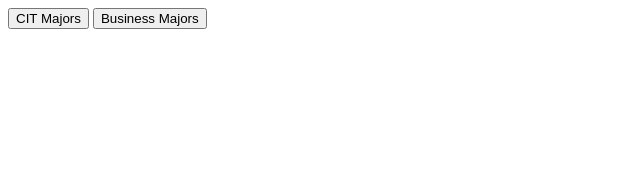
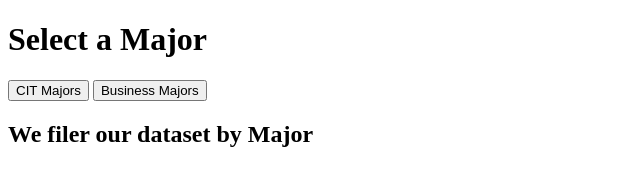
Before and after one commit to trentanater77/project5, a plain HTML site: page index.html in a window 1280 px wide. Shown: the whole page, without its empty margins (0-640 px from the left). Drawn offline with nearby package versions, Linux system fonts and the light colour scheme.

Commit message:
Update index.html

```diff
--- a/index.html
+++ b/index.html
@@ -6,11 +6,14 @@
     <script src="https://cdnjs.cloudflare.com/ajax/libs/handlebars.js/4.7.7/handlebars.min.js"></script>
 </head>
 <body>
+    <h1>Select a Major</h1>
     <button id="citMajors">CIT Majors</button>
     <button id="busMajors">Business Majors</button>
+    <h2>We filer our dataset by Major</h2>
     <div id="studentData"></div>
 
     <script id="student-template" type="text/x-handlebars-template">
+
         <table>
             <tr>
                 <th>Name</th>
```
